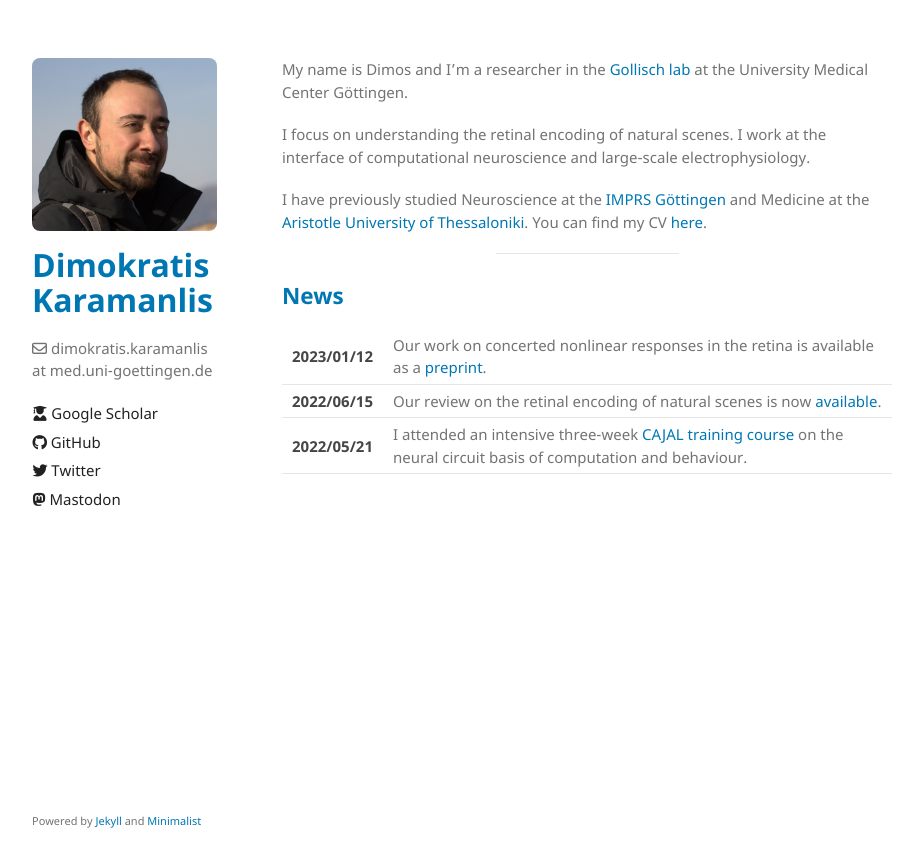
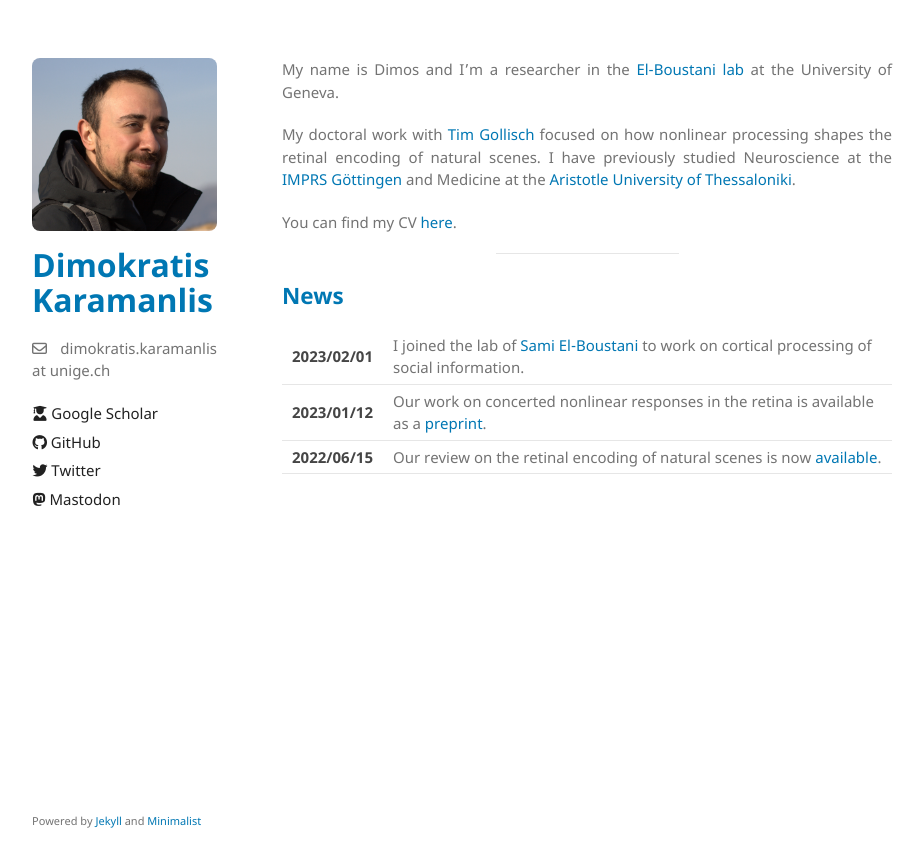
Before and after one commit to dimokaramanlis/dimokaramanlis.github.io, a Jekyll site: the page built from index.md, in a window 1280 px wide. Shown: the top 867 px of the page, without its empty margins (178-1102 px from the left). Built offline with Jekyll 4.4.1, drawn with Linux system fonts in a browser that asks for light colours; the repository's description, which GitHub fills in, is left out.

Commit message:
Updated index and made alignment style justified

```diff
--- a/_config.yml
+++ b/_config.yml
@@ -1,6 +1,6 @@
 title: Dimokratis Karamanlis
 logo: /assets/img/bio-photo.jpg
-email: dimokratis.karamanlis at med.uni-goettingen.de
+email: dimokratis.karamanlis at unige.ch
 #description: Minimalist is a theme powered by Jekyll. It is modified based on the Minimal theme.
 #show_downloads: false
 #google_analytics: UA-108144808-1
@@ -36,6 +36,7 @@ collections:
   news:
     defaults:
       layout: post
+      text-align: justify
     output: true
     permalink: /news/:path/
 
--- a/_sass/jekyll-theme-minimalist.scss
+++ b/_sass/jekyll-theme-minimalist.scss
@@ -58,6 +58,7 @@ a:hover small {
 // added
 p.link {
   margin:0 0 4px;
+
 }
 
 // added
--- a/assets/css/style.scss
+++ b/assets/css/style.scss
@@ -20,6 +20,10 @@
   transition: opacity 500ms;
   visibility: hidden;
   opacity: 0;
+}
+
+p {
+text-align: justify;
 }
 
 .overlay:target {
@@ -51,6 +55,7 @@
   color: #06D85F;
 }
 
+
 .popup .content {
   padding-right: 20px;
   max-height: 30%;
--- a/index.md
+++ b/index.md
@@ -2,11 +2,16 @@
 layout: default
 ---
 
-My name is Dimos and I’m a researcher in the [Gollisch lab](https://www.retina.uni-goettingen.de/) at the University Medical Center Göttingen.
+My name is Dimos and I’m a researcher in the [El-Boustani lab](http://elboustani-lab.org/) at the University of Geneva.
 
-I focus on understanding the retinal encoding of natural scenes. I work at the interface of computational neuroscience and large-scale electrophysiology.
 
-I have previously studied Neuroscience at the [IMPRS Göttingen](https://www.gpneuro.uni-goettingen.de/) and Medicine at the [Aristotle University of Thessaloniki](https://www.auth.gr/en/). You can find my CV [here](./karamanlis_cv.pdf).
+<!---
+[/I focus on understanding the retinal encoding of natural scenes. I work at the interface of computational neuroscience and large-scale electrophysiology. /]
+-->
+
+My doctoral work with [Tim Gollisch](https://www.retina.uni-goettingen.de/) focused on how nonlinear processing shapes the retinal encoding of natural scenes. I have previously studied Neuroscience at the [IMPRS Göttingen](https://www.gpneuro.uni-goettingen.de/) and Medicine at the [Aristotle University of Thessaloniki](https://www.auth.gr/en/).
+
+You can find my CV [here](./karamanlis_cv.pdf).
 
 ---
 
```
Also changed, not shown: _news/2023-02-01-postdoc.md (added, +7 -0 lines).
